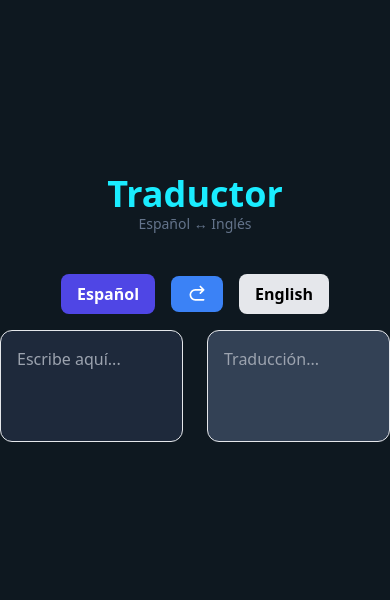
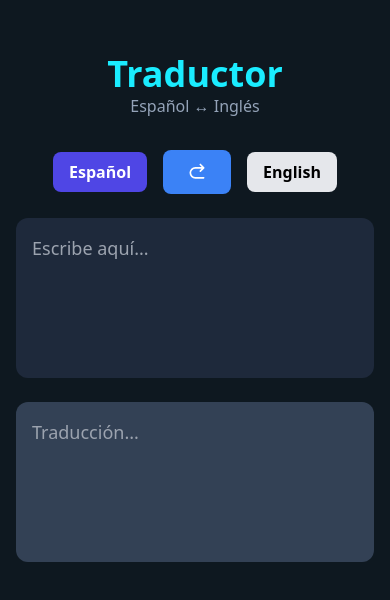
Before and after one commit to Elitaxh06/translate, a plain HTML site: page Frontend/index.html in a window 390 px wide. Shown: the part 114-714 px from the top of the page. Drawn offline with nearby package versions, Linux system fonts and the light colour scheme.

Commit message:
Improve design in mobile view

```diff
--- a/Frontend/index.html
+++ b/Frontend/index.html
@@ -2,27 +2,28 @@
 <html lang="en">
 <head>
   <meta charset="UTF-8" />
+  <meta name="viewport" content="width=device-width, initial-scale=1.0">
   <title>Translator</title>
   <script src="https://cdn.tailwindcss.com"></script>
 </head>
 
-<body class="flex items-center justify-center min-h-screen bg-[#0E1820]">
+<body class="flex items-center justify-center min-h-screen bg-[#0E1820] px-4">
 
-  <div class="text-center">
+  <div class="text-center w-full max-w-4xl">
 
-    <h2 class="text-4xl text-[#1AECFF] font-bold text-center">
+    <h2 class="text-4xl md:text-7xl font-bold text-[#1AECFF]">
       Traductor
     </h2>
-    <p class="text-sm text-slate-500 mb-10">Español ↔ Inglés</p>
+    <p class="text-base md:text-lg text-slate-400 mb-8">Español ↔ Inglés</p>
 
-    <div class="flex justify-center items-center mb-4 gap-4">
+    <div class="flex justify-center items-center mb-6 gap-4">
 
           <button id="esBtn"
-          class="px-4 py-2 rounded-lg bg-indigo-600 text-white font-semibold transition">
+          class="px-6 py-3 text-lg rounded-lg bg-indigo-600 text-white font-semibold transition">
 
           </button>
           <button id="swapBtn"
-          class="px-4 py-2 rounded-lg bg-blue-500 text-white font-semibold hover:bg-blue-600 transition">
+          class="px-6 py-3 text-lg rounded-lg bg-blue-500 text-white font-semibold hover:bg-blue-600 transition">
           <svg width="20" height="20" viewBox="0 0 24 24" fill="none"         xmlns="http://www.w3.org/2000/svg">
             <path d="M20 7H10C6.68629 7 4 9.68629 4 13C4 16.3137 6.68629 19 10 19H20M20 7L16        3M20 7L16 11"   stroke="currentColor" stroke-width="2" stroke-linecap="round"         stroke-linejoin="round"/>
           </svg>
@@ -36,10 +37,10 @@
 
     </div>
 
-    <div class="flex items-center justify-center gap-6">
+    <div class="flex flex-col md:flex-row gap-6 w-full">
 
       <textarea id="inputText"
-      class="w-full bg-slate-800 text-white h-28 p-4 border rounded-xl focus:outline-none focus:ring-2 focus:ring-indigo-500 resize-none"
+      class="w-full min-h-[160px] md:min-h-[200px] text-lg p-4 rounded-xl bg-slate-800 text-white focus:outline-none focus:ring-2 focus:ring-indigo-500 resize-none"
       placeholder="Escribe aquí..."></textarea>
 
       <!-- <button id="translateBtn"
@@ -48,7 +49,7 @@
       </button> -->
 
     <textarea id="outputText"
-    class="w-full h-28 bg-slate-700 text-white p-4 border rounded-xl bg-gray-50 resize-none"
+    class="w-full min-h-[160px] md:min-h-[200px] text-lg p-4 rounded-xl bg-slate-700 text-white resize-none"
     placeholder="Traducción..."
     readonly></textarea>
   </div>
--- a/Frontend/index.js
+++ b/Frontend/index.js
@@ -50,8 +50,8 @@ async function translateText() {
 
   try{
     const response = await fetch(
-      "https://translate-d29q.onrender.com/translate"
-        // "http://localhost:3005/translate"
+      // "https://translate-d29q.onrender.com/translate"
+        "http://localhost:3005/translate"
       , {
       method: "POST",
       headers:{
```
